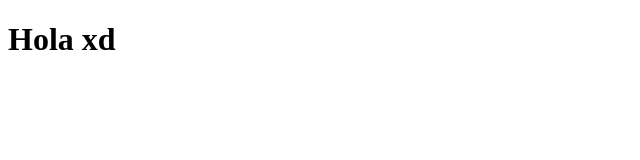
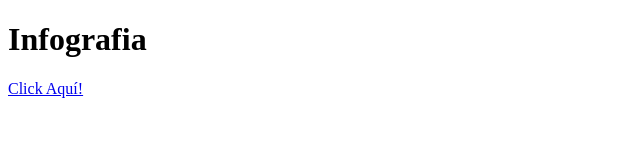
Before and after one commit to aleixraubert/AleixRaubert_Portfolio, a plain HTML site: page index.html in a window 1280 px wide. Shown: the whole page, without its empty margins (0-640 px from the left). Drawn offline with Linux system fonts and the light colour scheme.

Commit message:
Update index.html

```diff
--- a/index.html
+++ b/index.html
@@ -6,6 +6,7 @@
     <title>Infografia</title>
 </head>
 <body>
-    <h1>Hola xd</h1>
+    <h1>Infografia</h1>
+    <a href="https://www.canva.com/design/DAFzYQvLVBo/2g-BT7uBJ92zAqOFujXygQ/edit?utm_content=DAFzYQvLVBo&utm_campaign=designshare&utm_medium=link2&utm_source=sharebutton" target="_blank" >Click Aquí!</a>
 </body>
 </html>
```
